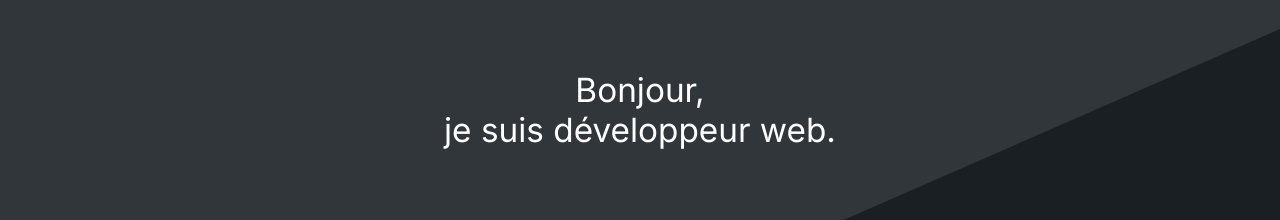
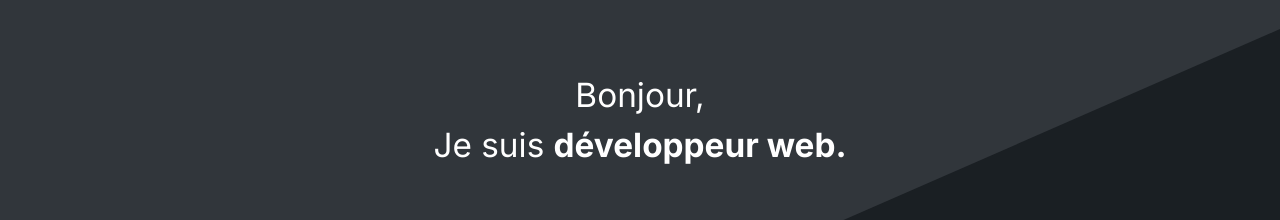
Before and after one commit to ikolan/ikolan.github.io, a React (Create React App) app: page / in a window 1280 px wide. Shown: the part 131-351 px from the top of the page. Built offline with nearby package versions, Linux system fonts and the light colour scheme.

Commit message:
Some changes

```diff
--- a/src/App.jsx
+++ b/src/App.jsx
@@ -20,9 +20,7 @@ export default function App() {
             <Navbar />
             <div className="container">
                 <MainContainer>
-                    <WelcomeTitle>
-                        Bonjour, <br /> je suis développeur web.
-                    </WelcomeTitle>
+                    <WelcomeTitle />
                     <Section title="Introduction">
                         <Introduction />
                     </Section>
--- a/src/components/layout/Navbar.scss
+++ b/src/components/layout/Navbar.scss
@@ -53,6 +53,7 @@ $menuTransition: linear 200ms;
             .content {
                 background-color: $backgroundColor;
                 border: $backgroundAccentColor solid 1px;
+                border-right: 0;
                 border-radius: 0.5rem 0 0 0.5rem;
                 box-shadow: $backgroundAccentColor 0 0.5rem 1rem;
                 display: flex;
--- a/src/components/utils/Link.jsx
+++ b/src/components/utils/Link.jsx
@@ -6,7 +6,6 @@ export default function Link({ children, href, icon }) {
         <div className="Link">
             <a href={href} target="_blank" rel="noreferrer">
                 {icon}
-
                 {children}
             </a>
         </div>
--- a/src/components/utils/PhotoDiapo.jsx
+++ b/src/components/utils/PhotoDiapo.jsx
@@ -52,7 +52,7 @@ export default function PhotoDiapo({ images = [], isVisible }) {
     useEffect(() => (isVisible ? play() : pause()), [isVisible]);
 
     return (
-        <div className={"PhotoDiapo"}>
+        <div className="PhotoDiapo">
             <div
                 className="image"
                 style={{
--- a/src/components/utils/WelcomeTitle.jsx
+++ b/src/components/utils/WelcomeTitle.jsx
@@ -1,10 +1,13 @@
 import "./WelcomeTitle.scss";
 import React from "react";
 
-export default function WelcomeTitle({ children }) {
+export default function WelcomeTitle() {
     return (
         <div className="WelcomeTitle">
-            <h2>{children}</h2>
+            <h2>
+                Bonjour, <br /> Je suis{" "}
+                <span className="bold">développeur web.</span>
+            </h2>
         </div>
     );
 }
--- a/src/components/utils/WelcomeTitle.scss
+++ b/src/components/utils/WelcomeTitle.scss
@@ -4,8 +4,13 @@
     h2 {
         font-size: 25pt;
         font-weight: 400;
+        line-height: 150%;
         margin: 5rem 0;
         text-align: center;
+
+        .bold {
+            font-weight: 700;
+        }
     }
 
     @include mediaScreenUnder($breakpointXs) {
```
